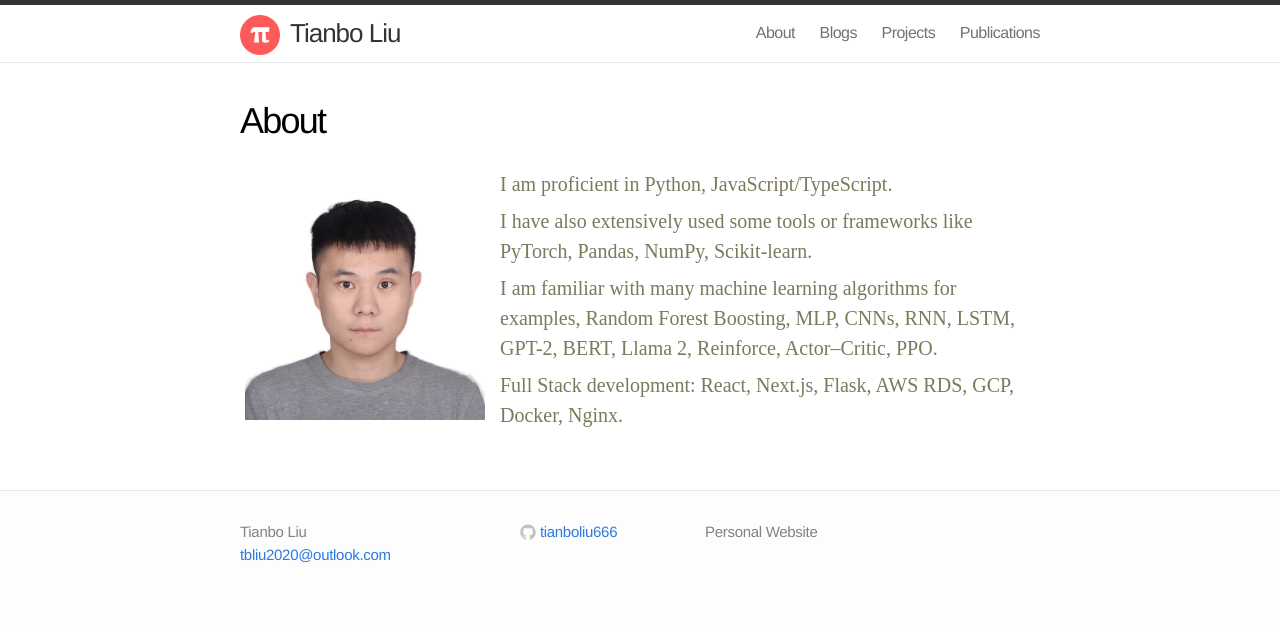
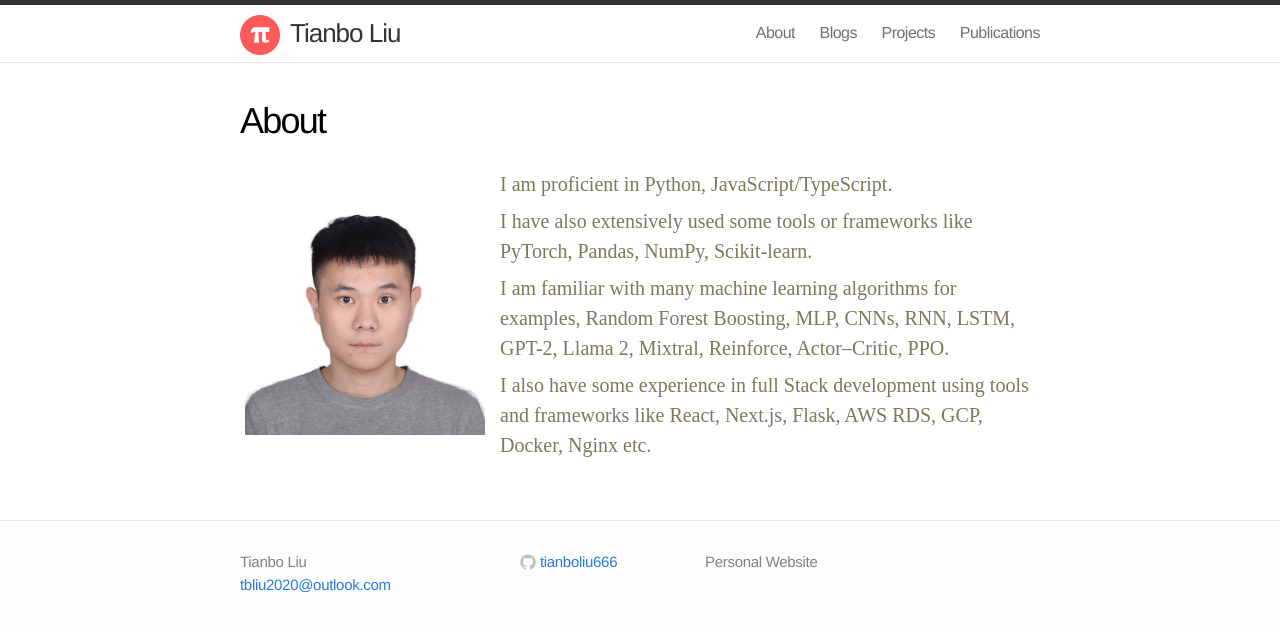
Before and after one commit to TianboLiu666/tianboliu666.github.io, a Jekyll site: the page built from about.md, in a window 1280 px wide. Shown: the top 631 px of the page. Built offline with Jekyll 4.4.1, drawn with Linux system fonts in a browser that asks for light colours.

Commit message:
2-24 update

```diff
--- a/about.md
+++ b/about.md
@@ -37,9 +37,9 @@ You can find the source code for Jekyll at GitHub:
 
     <p>I have also extensively used some tools or frameworks like PyTorch, Pandas, NumPy, Scikit-learn.</p>
 
-    <p>I am familiar with many machine learning algorithms for examples, Random Forest Boosting, MLP, CNNs, RNN, LSTM, GPT-2, BERT, Llama 2, Reinforce, Actor–Critic, PPO.</p>
+    <p>I am familiar with many machine learning algorithms for examples, Random Forest Boosting, MLP, CNNs, RNN, LSTM, GPT-2, Llama 2, Mixtral, Reinforce, Actor–Critic, PPO.</p>
 
-    <p>Full Stack development: React, Next.js, Flask, AWS RDS, GCP, Docker, Nginx.</p>
+    <p>I also have some experience in full Stack development using tools and frameworks like React, Next.js, Flask, AWS RDS, GCP, Docker, Nginx etc.</p>
     <!-- </div> -->
 
   </div>
--- a/index.markdown
+++ b/index.markdown
@@ -9,9 +9,10 @@ layout: page
 
 I like quantitative subjects and have a solid background in mathematics.
 
-Recently, I have been fascinated by generative models, like GPTs, Llama 2 etc.
+Recently, I have been fascinated by generative models, like GPTs, Llama 2, Mixtral etc.
 
-After figuring out the theoretical aspects of these models, I have built some full stack Web applications utilizing some open source(weights) models and APIs.
+<!-- After figuring out the theoretical aspects of these models,  -->
+I have built some full stack RAG Web applications utilizing some open source(weights) models and APIs.  I am working on fast and low cost inference of open weights models.
 
 > Check out my <a href="{{ site.url }}/projects/">Projects</a>
 
```
Also changed, not shown: Papers.md (+5 -0 lines), _posts/2023-02-01-design-chatyoutube.md (+1 -1 lines).
